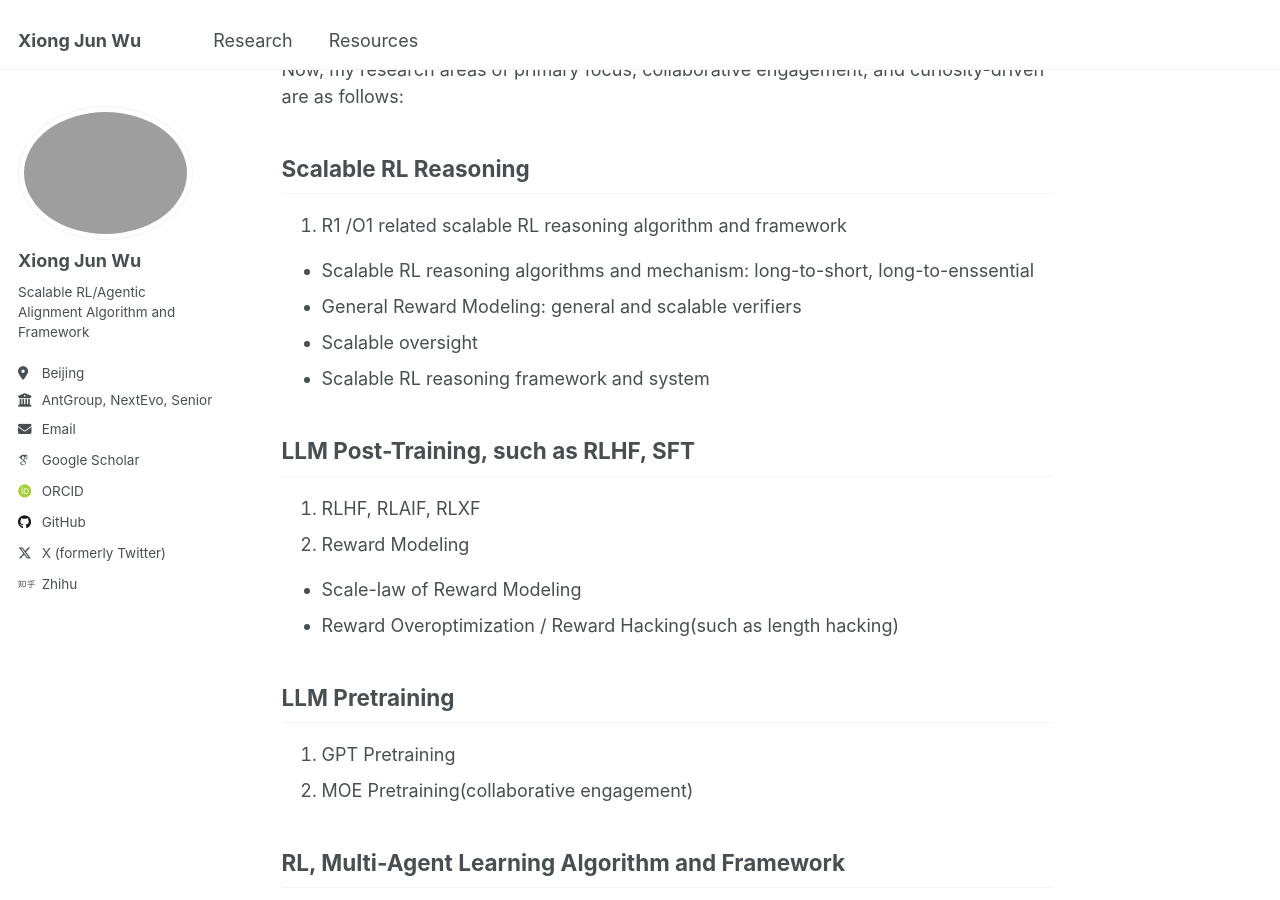
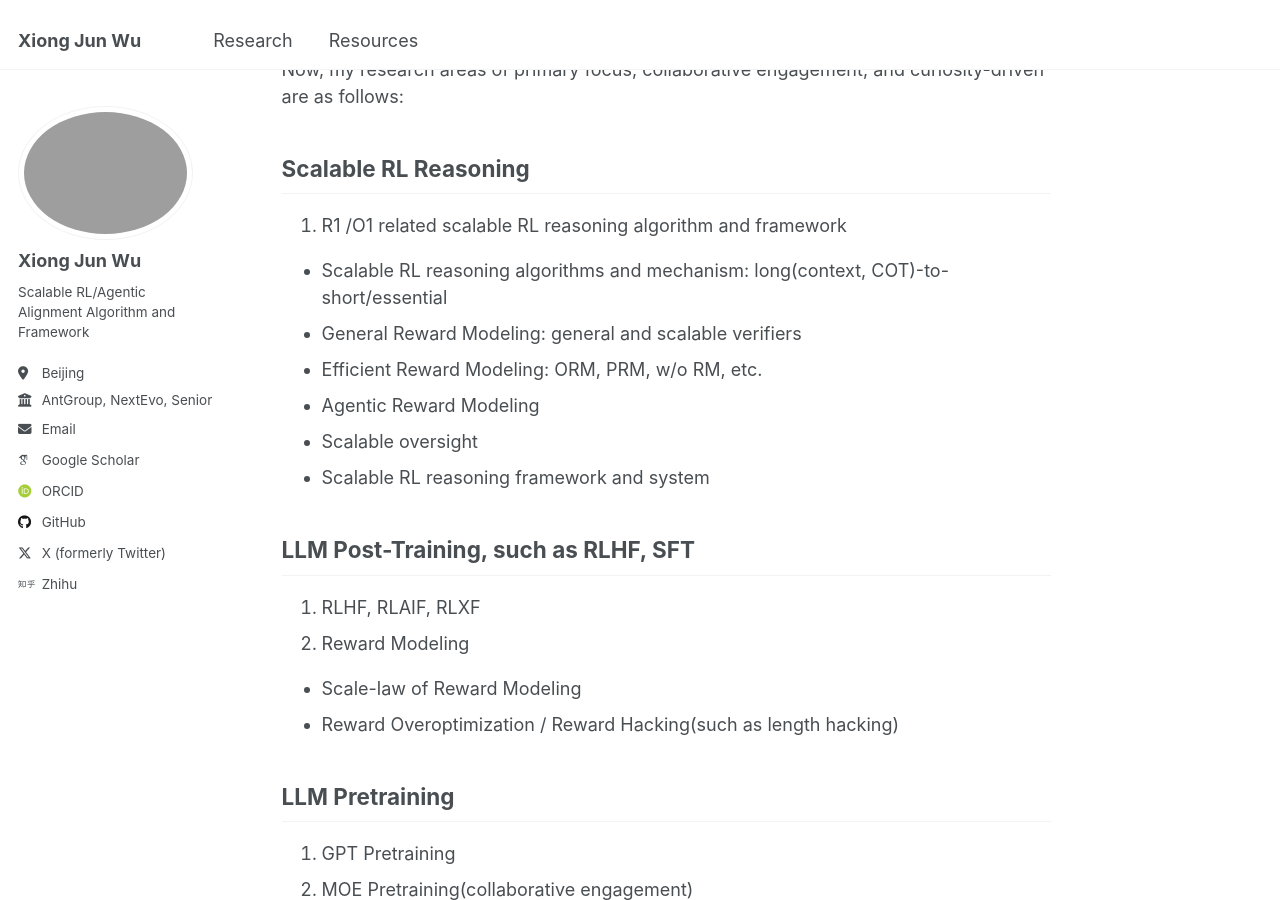
Before and after one commit to junwuxgi/junwuxgi.github.io, a Jekyll site: the page built from research.md, in a window 1280 px wide and 900 px high, scrolled down 633 px. Built offline with Jekyll 4.4.1, drawn with Linux system fonts in a browser that asks for light colours; some web fonts are replaced; our own code applies the rules of GitHub Pages for plain Markdown files.

Commit message:
update config

```diff
--- a/research.md
+++ b/research.md
@@ -10,8 +10,10 @@ Now, my research areas of primary focus, collaborative engagement, and curiosity
 
 1. R1 /O1 related scalable RL reasoning algorithm and framework
 
-- Scalable RL reasoning algorithms and mechanism: long-to-short, long-to-enssential
+- Scalable RL reasoning algorithms and mechanism: long(context, COT)-to-short/essential
 - General Reward Modeling: general and scalable verifiers
+- Efficient Reward Modeling: ORM, PRM, w/o RM, etc.
+- Agentic Reward Modeling
 - Scalable oversight
 - Scalable RL reasoning framework and system
 
```
Also changed, not shown: 1 other file.
